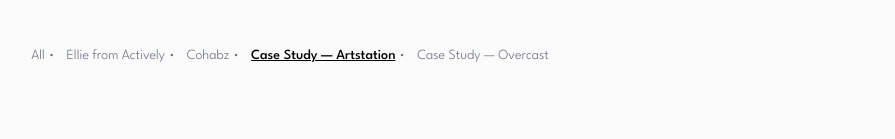
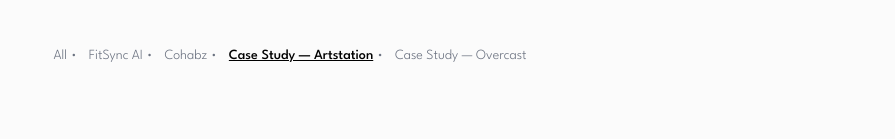
Before and after one commit to dulex-thembeats/MyPortfolio, a Next.js app: page /dribbble in a window 1280 px wide. Shown: the part 1018-1157 px from the top of the page, without its empty margins (350-1245 px from the left). Built offline with nearby package versions, Linux system fonts and the light colour scheme.

Commit message:
my fourth commit

```diff
--- a/src/app/dribbble/page.tsx
+++ b/src/app/dribbble/page.tsx
@@ -9,7 +9,7 @@ export default function DribbblePage() {
 
   const navLinks = [
     { href: "/", label: "All" },
-    { href: "/ellie", label: "Ellie from Actively" },
+    { href: "/ellie", label: "FitSync AI" },
     { href: "/cohabz", label: "Cohabz" },
     { href: "/dribbble", label: "Case Study — Artstation" },
     { href: "/stitcher", label: "Case Study — Overcast" },
--- a/src/app/ellie/page.tsx
+++ b/src/app/ellie/page.tsx
@@ -11,8 +11,8 @@ export default function FitSyncPage() {
     { href: "/", label: "All" },
     { href: "/ellie", label: "Fitsync AI" },
     { href: "/cohabz", label: "Cohabz" },
-    { href: "/dribbble", label: "Case Study — Dribbble" },
-    { href: "/stitcher", label: "Case Study — Stitcher" },
+    { href: "/dribbble", label: "Case Study — ArtStation" },
+    { href: "/stitcher", label: "Case Study — OverCast" },
   ];
 
   return (
```
